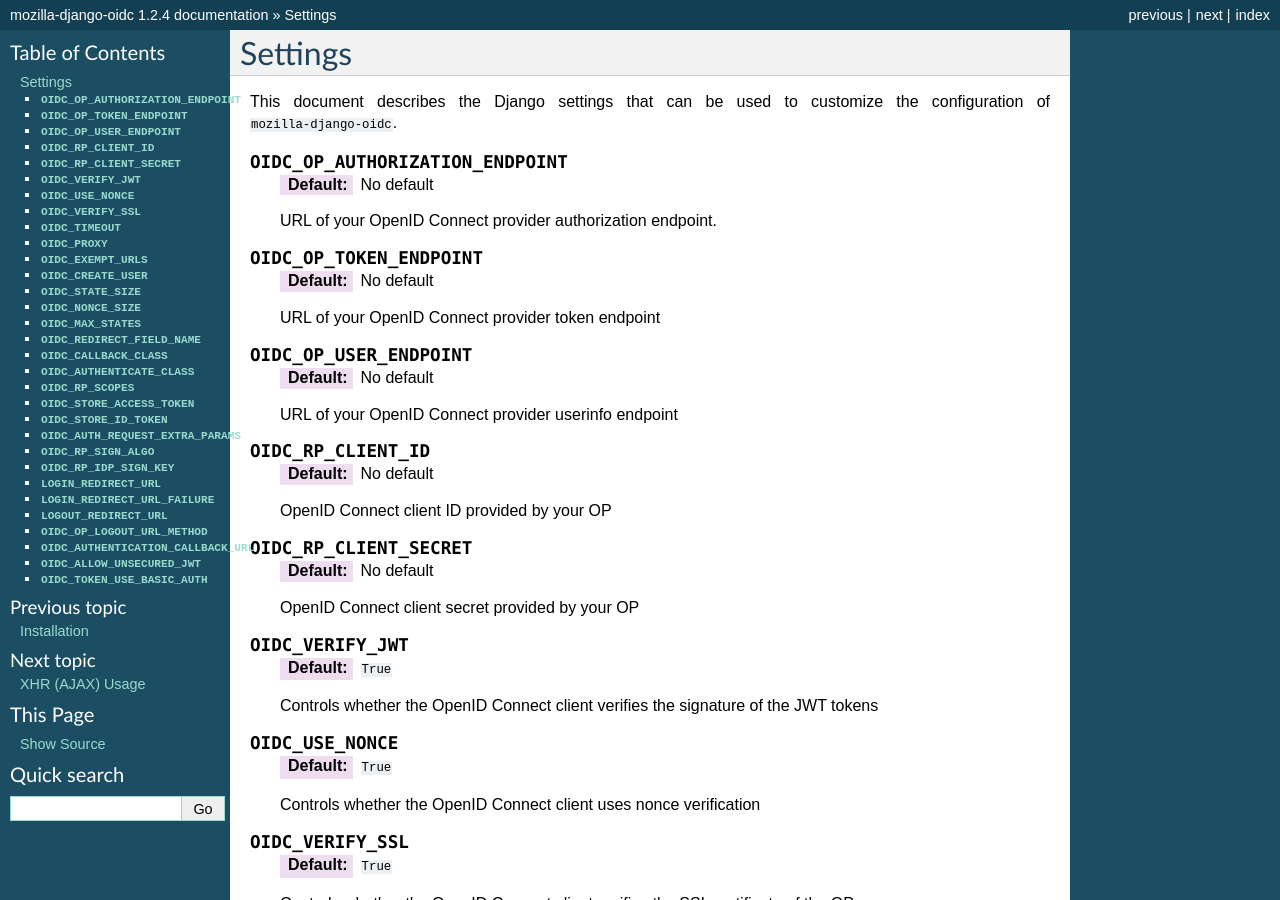
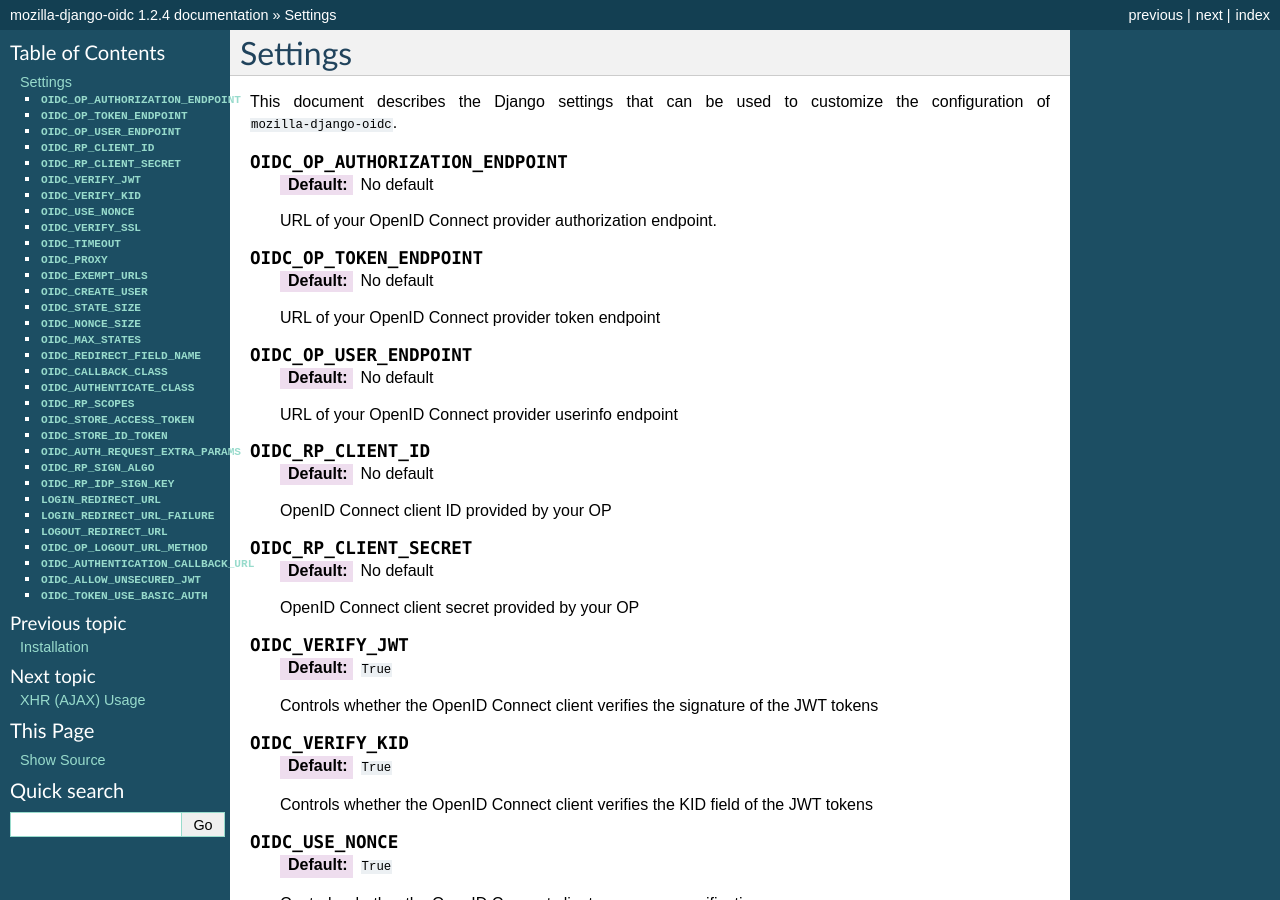
Before and after one commit to mozilla/mozilla-django-oidc, a Sphinx documentation site: the page built from docs/settings.rst, in a window 1280 px wide and 900 px high. Built offline with Sphinx 7.4.7, drawn with Linux system fonts in a browser that asks for light colours; pages that are not in the unit, such as notebooks, are missing from menus.

```diff
--- a/docs/settings.rst
+++ b/docs/settings.rst
@@ -40,6 +40,12 @@ of ``mozilla-django-oidc``.
    :default: ``True``
 
    Controls whether the OpenID Connect client verifies the signature of the JWT tokens
+
+.. py:attribute:: OIDC_VERIFY_KID
+
+    :default: ``True``
+
+    Controls whether the OpenID Connect client verifies the KID field of the JWT tokens
 
 .. py:attribute:: OIDC_USE_NONCE
 
```
Also changed, not shown: 1 other file.
